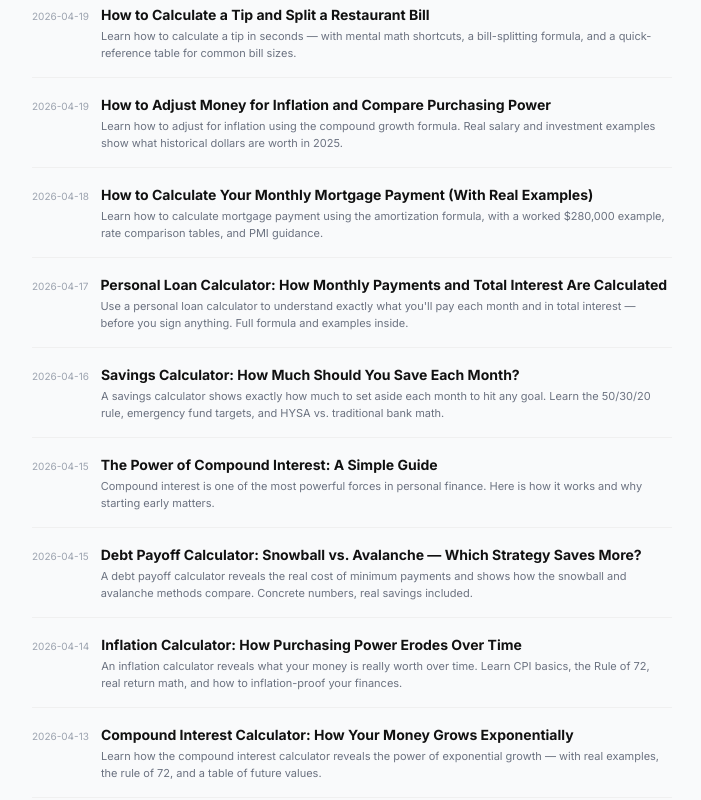
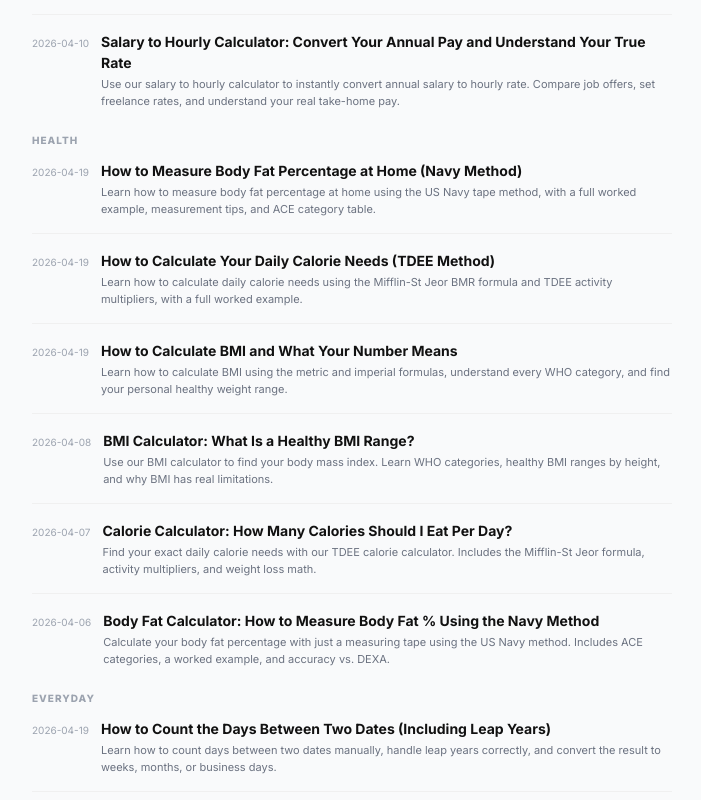
Before and after one commit to yarosheptab/calckit, a Next.js app: page /blog in a window 1280 px wide. Shown: the part 1760-2560 px from the top of the page, without its empty margins (288-989 px from the left). Built offline with nearby package versions, Linux system fonts and the light colour scheme.

Commit message:
seo: add Finance/Health/Everyday H2 category sections to blog index

```diff
--- a/app/blog/page.tsx
+++ b/app/blog/page.tsx
@@ -1,6 +1,15 @@
 import type { Metadata } from 'next'
 import Link from 'next/link'
 import { getAllPosts } from '@/lib/blog'
+
+const FINANCE_KEYS = ['mortgage', 'loan', 'salary', 'tax', 'roi', 'debt', 'saving', 'investment', 'inflation', 'compound', 'retirement', 'interest', 'budget', 'income', 'paycheck', 'payoff']
+const HEALTH_KEYS = ['bmi', 'calorie', 'tdee', 'body-fat', 'weight', 'nutrition', 'fitness']
+
+function getCategory(slug: string): 'Finance' | 'Health' | 'Everyday' {
+  if (FINANCE_KEYS.some(k => slug.includes(k))) return 'Finance'
+  if (HEALTH_KEYS.some(k => slug.includes(k))) return 'Health'
+  return 'Everyday'
+}
 
 export const metadata: Metadata = {
   title: 'Blog — Personal Finance & Math Articles',
@@ -19,13 +28,27 @@ export const metadata: Metadata = {
   },
 }
 
+const CATEGORY_ORDER: Array<'Finance' | 'Health' | 'Everyday'> = ['Finance', 'Health', 'Everyday']
+
 export default function BlogIndexPage() {
   const posts = getAllPosts()
+
+  const grouped = CATEGORY_ORDER.reduce<Record<string, typeof posts>>((acc, cat) => {
+    acc[cat] = posts.filter(p => getCategory(p.slug) === cat)
+    return acc
+  }, {})
+
   return (
     <div style={{ maxWidth: '680px', margin: '0 auto', padding: '32px 20px' }}>
       <h1 style={{ fontSize: '20px', fontWeight: 800, color: '#111', letterSpacing: '-0.03em', marginBottom: '24px' }}>Blog</h1>
       {posts.length === 0 && <p style={{ color: '#9ca3af', fontSize: '12px' }}>No posts yet.</p>}
-      {posts.map((post, i) => (
+      {CATEGORY_ORDER.map(cat => {
+        const catPosts = grouped[cat]
+        if (catPosts.length === 0) return null
+        return (
+          <div key={cat}>
+            <h2 style={{ fontSize: '10px', fontWeight: 800, letterSpacing: '0.1em', textTransform: 'uppercase', color: '#9ca3af', marginBottom: '12px', marginTop: '24px' }}>{cat}</h2>
+            {catPosts.map((post, i) => (
               <div key={post.slug}>
                 {i > 0 && <div style={{ height: '1px', background: '#f0f0f0', margin: '16px 0' }} />}
                 <div style={{ display: 'flex', gap: '12px', alignItems: 'baseline' }}>
@@ -41,4 +64,7 @@ export default function BlogIndexPage() {
             ))}
           </div>
         )
+      })}
+    </div>
+  )
 }
```
Lines whose indentation alone changed are shown as unchanged.
